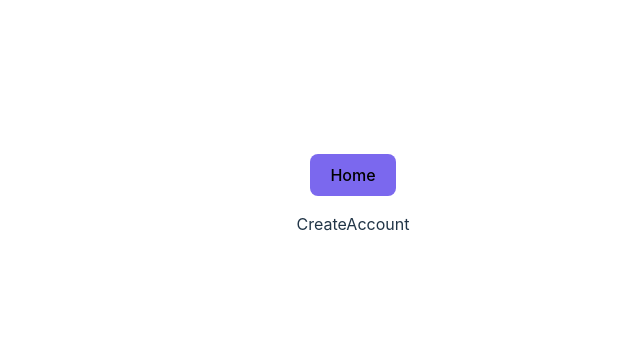
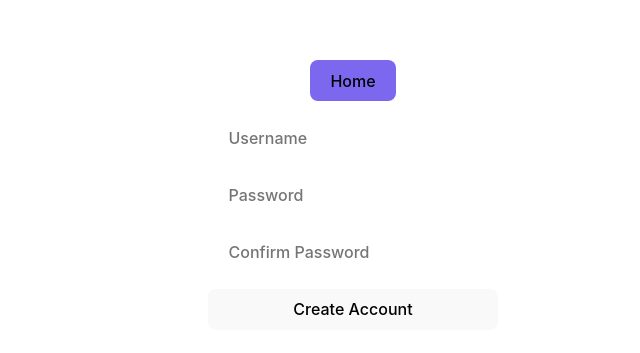
Before and after one commit to sutigit/csb-project, a React (Vite) app in the folder frontend/: page /signup in a window 1280 px wide. Shown: the part 213-566 px from the top of the page, without its empty margins (287-927 px from the left). Built offline with nearby package versions, Linux system fonts and the light colour scheme; no server answers.

Commit message:
add forms

```diff
--- a/frontend/src/pages/CreateAccount.tsx
+++ b/frontend/src/pages/CreateAccount.tsx
@@ -1,6 +1,13 @@
 
 export default function CreateAccount() {
   return (
-    <div>CreateAccount</div>
+    <>
+      <form action="">
+        <input type="text" placeholder="Username" />
+        <input type="password" placeholder="Password" />
+        <input type="password" placeholder="Confirm Password" />
+        <button type="submit">Create Account</button>
+      </form>
+    </>
   )
 }
--- a/frontend/src/pages/Login.tsx
+++ b/frontend/src/pages/Login.tsx
@@ -1,6 +1,13 @@
+import '../styles.css';
 
 export default function Login() {
   return (
-    <div>Login</div>
+    <>
+      <form action="">
+        <input type="text" placeholder="Username" />
+        <input type="password" placeholder="Password" />
+        <button type="submit">Login</button>
+      </form>
+    </>
   )
 }
```
